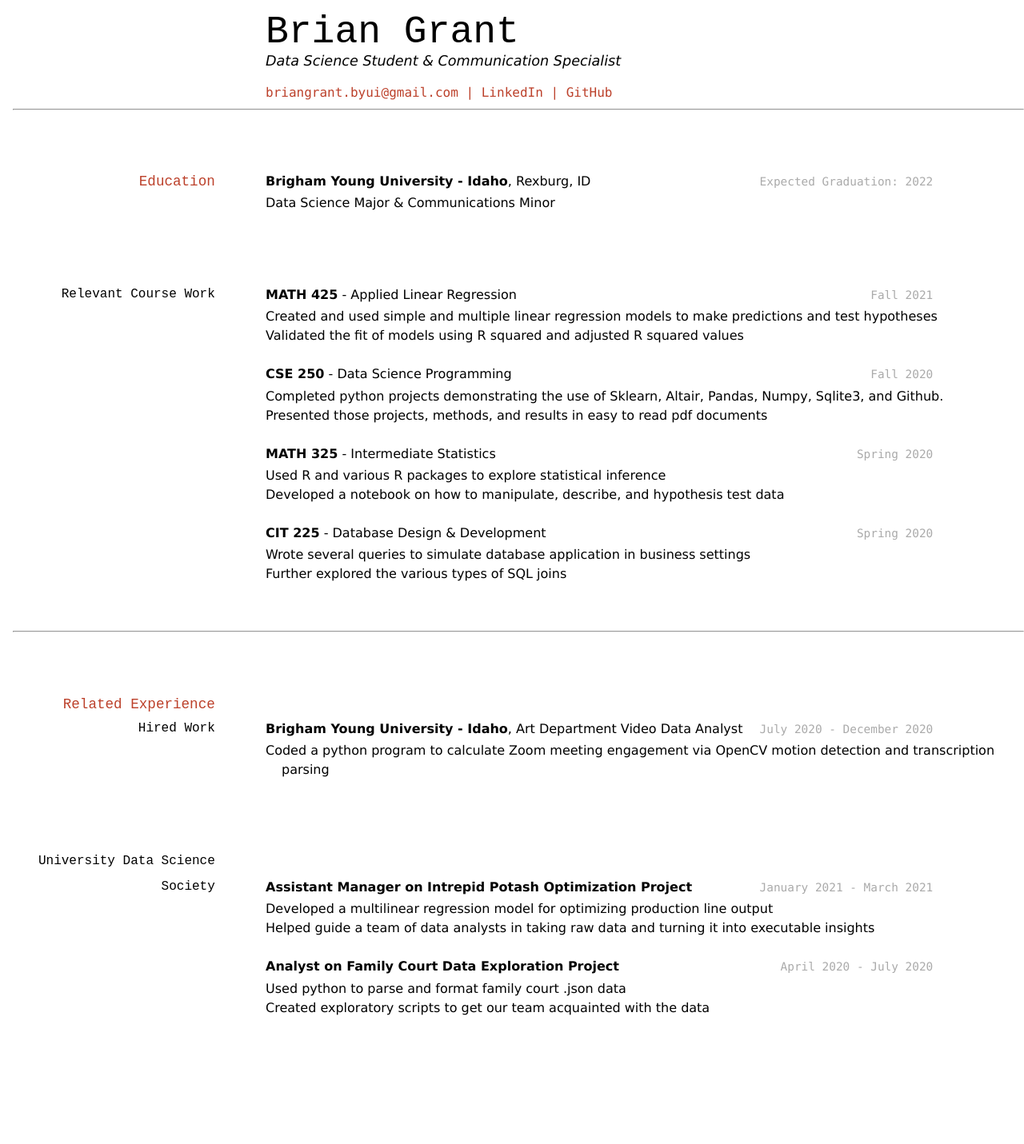
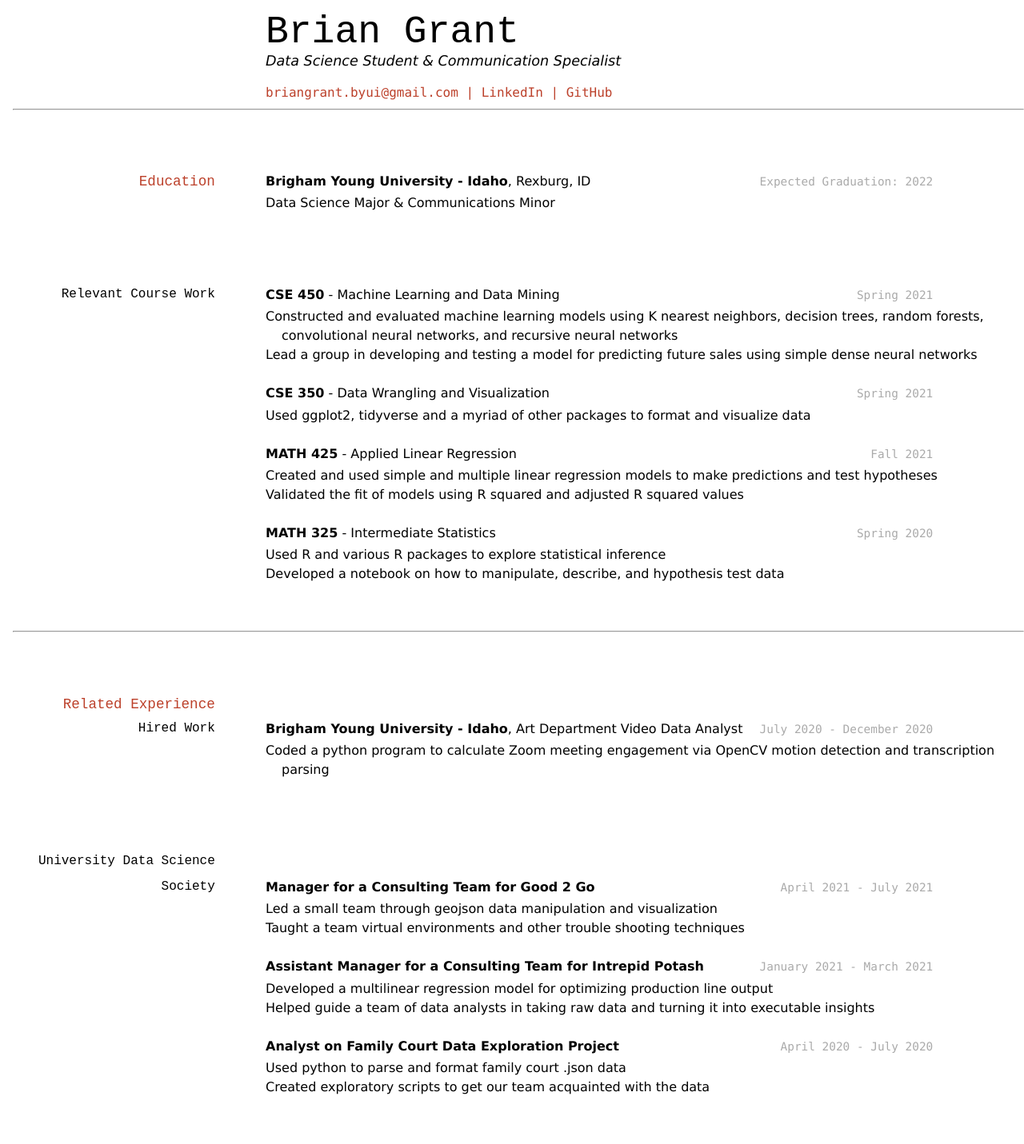
Before and after one commit to BrianGrant-Data/Resume, a Jekyll site: the page built from docs/index.md, in a window 1280 px wide. Shown: the whole page at 80% size. Built offline with Jekyll 4.4.1, drawn with Linux system fonts in a browser that asks for light colours; before the commit the page ends 1332 px from its top, so only the background shows below that.

Commit message:
Updated course work and experience

```diff
--- a/docs/index.md
+++ b/docs/index.md
@@ -22,25 +22,24 @@ __Brigham Young University - Idaho__, Rexburg, ID
 <br>
 
 ### Relevant Course Work
+`Spring 2021`
+__CSE 450__  - Machine Learning and Data Mining
+- Constructed and evaluated machine learning models using K nearest neighbors, decision trees, random forests, convolutional neural networks, and recursive neural networks
+- Lead a group in developing and testing a model for predicting future sales using simple dense neural networks
+
+`Spring 2021`
+__CSE 350__ - Data Wrangling and Visualization
+- Used ggplot2, tidyverse and a myriad of other packages to format and visualize data
+
 `Fall 2021`
 __MATH 425__ - Applied Linear Regression
 - Created and used simple and multiple linear regression models to make predictions and test hypotheses
 - Validated the fit of models using R squared and adjusted R squared values
 
-`Fall 2020`
-__CSE 250__ - Data Science Programming
-- Completed python projects demonstrating the use of Sklearn, Altair, Pandas, Numpy, Sqlite3, and Github.
-- Presented those projects, methods, and results in easy to read pdf documents
-
 `Spring 2020`
 __MATH 325__ - Intermediate Statistics
 - Used R and various R packages to explore statistical inference
 - Developed a notebook on how to manipulate, describe, and hypothesis test data
-
-`Spring 2020`
-__CIT 225__ - Database Design & Development
-- Wrote several queries to simulate database application in business settings
-- Further explored the various types of SQL joins
 
 <br>
 
@@ -57,9 +56,13 @@ __Brigham Young University - Idaho__, Art Department Video Data Analyst
 <br>
 
 ### University Data Science Society
+`April 2021 - July 2021`
+__Manager for a Consulting Team for Good 2 Go__
+- Led a small team through geojson data manipulation and visualization
+- Taught a team virtual environments and other trouble shooting techniques
 
 `January 2021 - March 2021`
-__Assistant Manager on Intrepid Potash Optimization Project__
+__Assistant Manager for a Consulting Team for Intrepid Potash__
 - Developed a multilinear regression model for optimizing production line output
 - Helped guide a team of data analysts in taking raw data and turning it into executable insights
 
```
